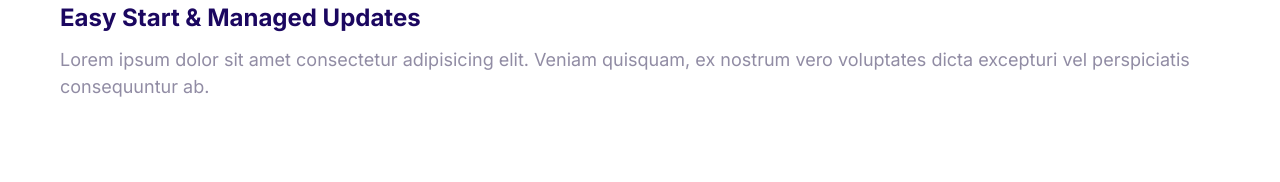
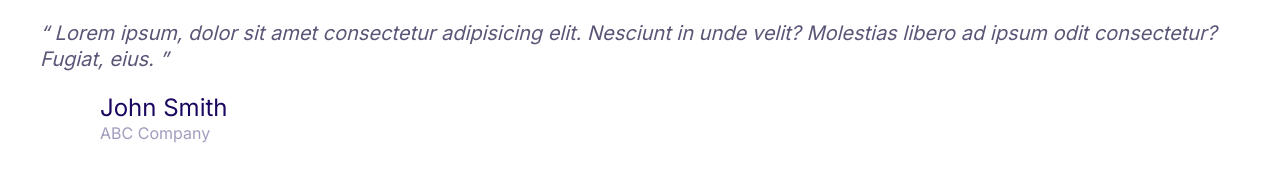
Before and after one commit to Nawaz22/Moshify, a plain HTML site: page index.html in a window 1280 px wide. Drawn offline with Linux system fonts and the light colour scheme.

Commit message:
Build the quotes component.

```diff
--- a/css/styles.css
+++ b/css/styles.css
@@ -4,6 +4,7 @@
   --color-accent: #ff3400;
   --color-headings: #1b0760;
   --color-body: #918ca4;
+  --color-body-darker: #5c5577;
   --border-color: #ccc;
   --border-radius: 30px;
 }
@@ -341,11 +342,11 @@ a {
   margin-bottom: 2rem;
 }
 
-.plan--popular .card__header{
+.plan--popular .card__header {
   position: relative;
 }
 
-.plan--popular .card__header::before{
+.plan--popular .card__header::before {
   content: url(../images/popular.svg);
   width: 40px;
   display: inline-block;
@@ -372,21 +373,70 @@ a {
   }
 }
 
-
 /* Media Objects */
 
-.media{
+.media {
   display: flex;
 }
 
-.media__body{
+.media__body {
   margin: 0 2rem;
 }
 
-.media__image{
+.media__image {
   margin-top: 1rem;
 }
 
-.media__title{
+.media__title {
   margin-top: 0;
 }
+
+/* Quotes */
+
+.quote {
+  font-size: 3rem;
+  font-style: italic;
+  color: var(--color-body-darker);
+  line-height: 1.3;
+}
+
+.quote__text::before {
+  content: open-quote;
+}
+
+.quote__text::after {
+  content: close-quote;
+}
+
+.quote__author {
+  font-size: 3rem;
+  font-style: normal;
+  font-weight: 500;
+  margin-bottom: 0;
+}
+
+.quote__organization {
+  font-size: 2rem;
+  font-style: normal;
+  opacity: 0.4;
+  color: var(--color-headings);
+}
+
+.quote__line {
+  position: relative;
+  bottom: 10px;
+}
+
+@media screen and (min-width: 1024px) {
+  .quote {
+    font-size: 2rem;
+  }
+
+  .quote__author {
+    font-size: 2.4rem;
+  }
+
+  .quote__organization {
+    font-size: 1.6rem;
+  }
+}
--- a/index.html
+++ b/index.html
@@ -16,20 +16,24 @@
     <link rel="stylesheet" href="css/styles.css" />
   </head>
   <body>
+    <blockquote class="quote">
+      <p class="quote__text">
+        Lorem ipsum, dolor sit amet consectetur adipisicing elit. Nesciunt in
+        unde velit? Molestias libero ad ipsum odit consectetur? Fugiat, eius.
+      </p>
+      <footer>
         <div class="media">
           <div class="media__image">
-        <svg class="icon icon--primary">
-          <use xlink:href="images/sprite.svg#snap"></use>
+            <svg class="icon icon--primary quote__line">
+              <use xlink:href="images/sprite.svg#line"></use>
             </svg>
           </div>
           <div class="media__body">
-        <h3 class="media__title">Easy Start & Managed Updates</h3>
-        <p>
-          Lorem ipsum dolor sit amet consectetur adipisicing elit. Veniam quisquam,
-          ex nostrum vero voluptates dicta excepturi vel perspiciatis consequuntur
-          ab.
-        </p>
+            <h3 class="media__title quote__author">John Smith</h3>
+            <p class="quote__organization">ABC Company</p>
           </div>
         </div>
+      </footer>
+    </blockquote>
   </body>
 </html>
```
Also changed, not shown: components/quotes.html (added, +19 -0 lines). Lines whose indentation alone changed are shown as unchanged.
